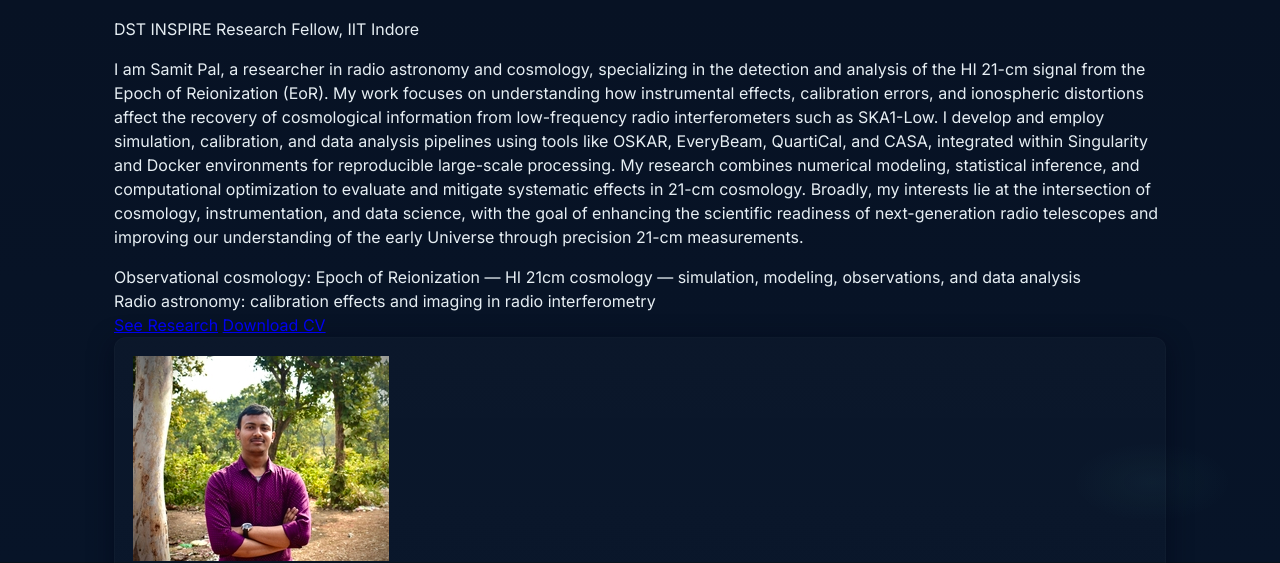
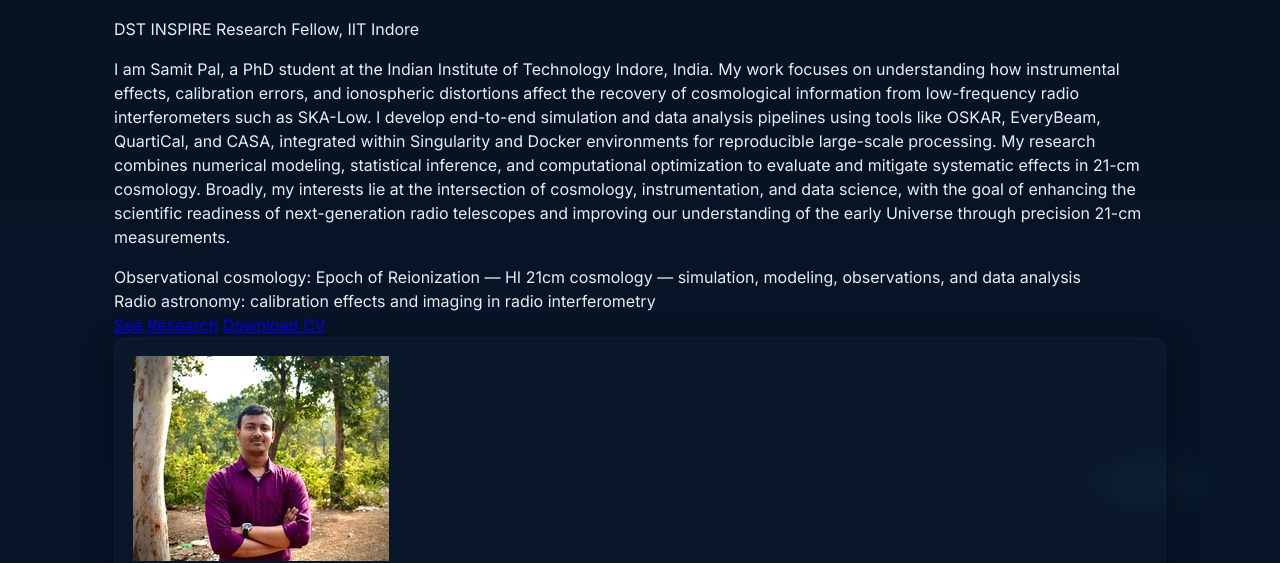
Before and after one commit to samit97/samit97.github.io, a plain HTML site: page index.html in a window 1280 px wide. Shown: the part 238-801 px from the top of the page. Drawn offline with Linux system fonts and the light colour scheme.

Commit message:
Fix, Pending

```diff
--- a/index.html
+++ b/index.html
@@ -35,9 +35,7 @@
           <h1 id="home-title"> Samit Pal </h1>
           <p class="subtitle"> DST INSPIRE Research Fellow, IIT Indore </p>
           <p class="summary" id="summary">
-          I am Samit Pal, a researcher in radio astronomy and cosmology, specializing in the detection and analysis of the HI 21-cm signal from the Epoch of Reionization (EoR).
-          My work focuses on understanding how instrumental effects, calibration errors, and ionospheric distortions affect the recovery of cosmological information from low-frequency radio interferometers such as SKA1-Low.
-          I develop and employ simulation, calibration, and data analysis pipelines using tools like OSKAR, EveryBeam, QuartiCal, and CASA, integrated within Singularity and Docker environments for reproducible large-scale processing.
+          I am Samit Pal, a PhD student at the Indian Institute of Technology Indore, India. My work focuses on understanding how instrumental effects, calibration errors, and ionospheric distortions affect the recovery of cosmological information from low-frequency radio interferometers such as SKA-Low. I develop end-to-end simulation and data analysis pipelines using tools like OSKAR, EveryBeam, QuartiCal, and CASA, integrated within Singularity and Docker environments for reproducible large-scale processing.
           My research combines numerical modeling, statistical inference, and computational optimization to evaluate and mitigate systematic effects in 21-cm cosmology.
           Broadly, my interests lie at the intersection of cosmology, instrumentation, and data science, with the goal of enhancing the scientific readiness of next-generation radio telescopes and improving our understanding of the early Universe through precision 21-cm measurements.
           </p>
```
